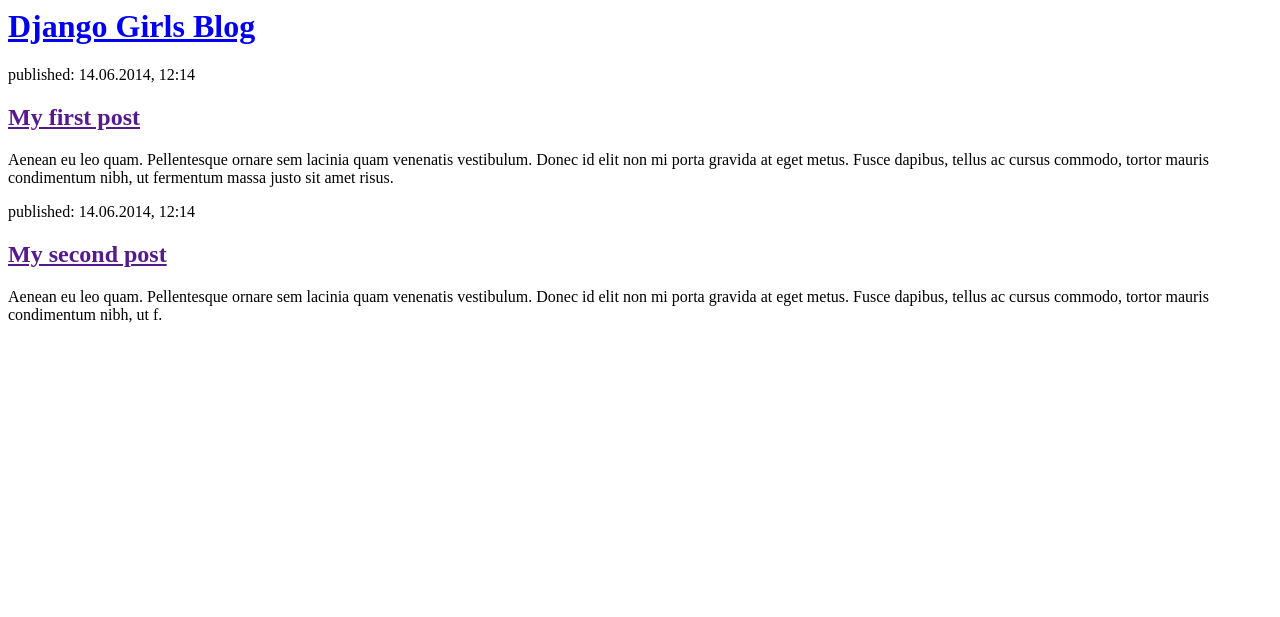
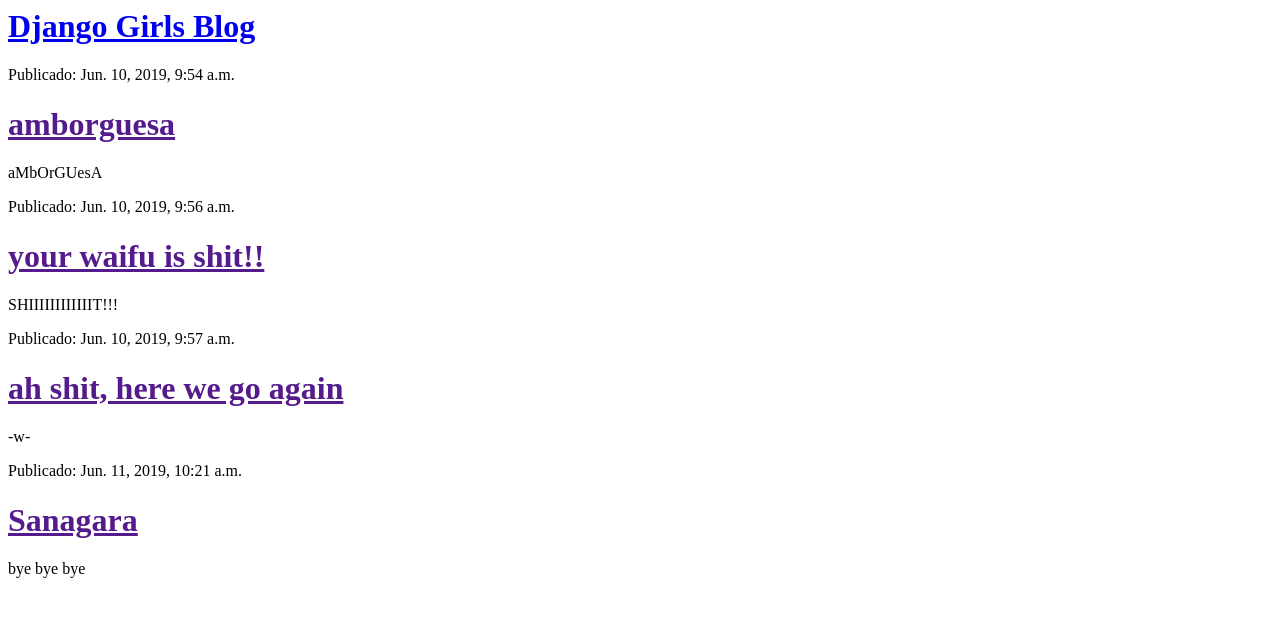
Before and after one commit to JP200303/my-first-blog, a Django app: page / in a window 1280 px wide. Shown: the top 617 px of the page. Run offline with Django 3.2, Linux system fonts and the light colour scheme; data comes from the database, SQL or seed files in the repository.

Commit message:
Templates modificados para mostrar post desde la base de datos.

```diff
--- a/blog/models.py
+++ b/blog/models.py
@@ -6,10 +6,10 @@
     author = models.ForeignKey('auth.User', on_delete=models.CASCADE)
     title = models.CharField(max_length=200)
     text = models.TextField()
-    create_date = models.DateTimeField(
-        default=timezone.now)
+    created_date = models.DateTimeField(
+            default=timezone.now)
     published_date = models.DateTimeField(
-        blank=True, null=True)
+            blank=True, null=True)
 
     def publish(self):
         self.published_date = timezone.now()
--- a/blog/templates/blog/post_list.html
+++ b/blog/templates/blog/post_list.html
@@ -7,16 +7,17 @@
             <h1><a href="/">Django Girls Blog</a></h1>
         </div>
 
-        <div>
-            <p>published: 14.06.2014, 12:14</p>
-            <h2><a href="">My first post</a></h2>
-            <p>Aenean eu leo quam. Pellentesque ornare sem lacinia quam venenatis vestibulum. Donec id elit non mi porta gravida at eget metus. Fusce dapibus, tellus ac cursus commodo, tortor mauris condimentum nibh, ut fermentum massa justo sit amet risus.</p>
-        </div>
+         {% for post in posts %}
 
-        <div>
-            <p>published: 14.06.2014, 12:14</p>
-            <h2><a href="">My second post</a></h2>
-            <p>Aenean eu leo quam. Pellentesque ornare sem lacinia quam venenatis vestibulum. Donec id elit non mi porta gravida at eget metus. Fusce dapibus, tellus ac cursus commodo, tortor mauris condimentum nibh, ut f.</p>
-        </div>
+         <div>
+          <p>Publicado: {{ post.published_date }}</p>
+          <h1>
+           <a href="">{{ post.title }}</a>
+          </h1>
+          <p>{{ post.text|linebreaksbr }}</p>
+         </div>
+
+         {% endfor%}
+
     </body>
 </html>
--- a/blog/views.py
+++ b/blog/views.py
@@ -1,5 +1,7 @@
 from django.shortcuts import render
+from django.utils import timezone
+from .models import Post
 
-# Create your views here.
 def post_list(request):
-    return render(request, 'blog/post_list.html', {})
+    posts = Post.objects.filter(published_date__lte=timezone.now()).order_by('published_date')
+    return render(request, 'blog/post_list.html', {'posts': posts})
```
Also changed, not shown: blog/migrations/0002_auto_20190611_1048.py (added), db.sqlite3.
